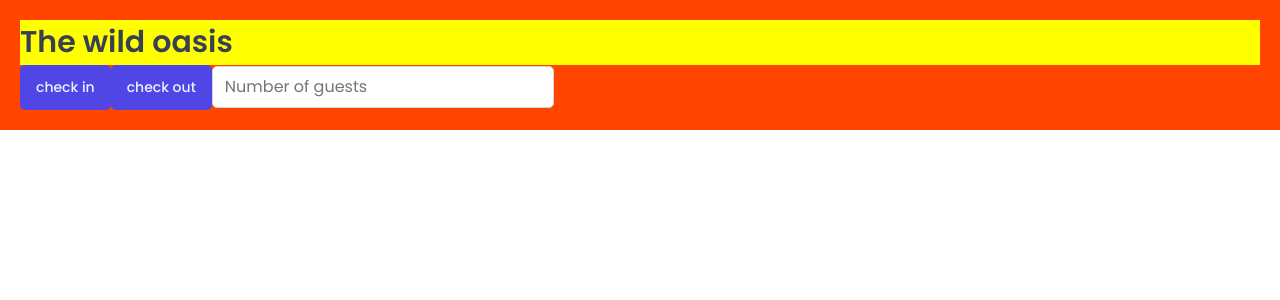
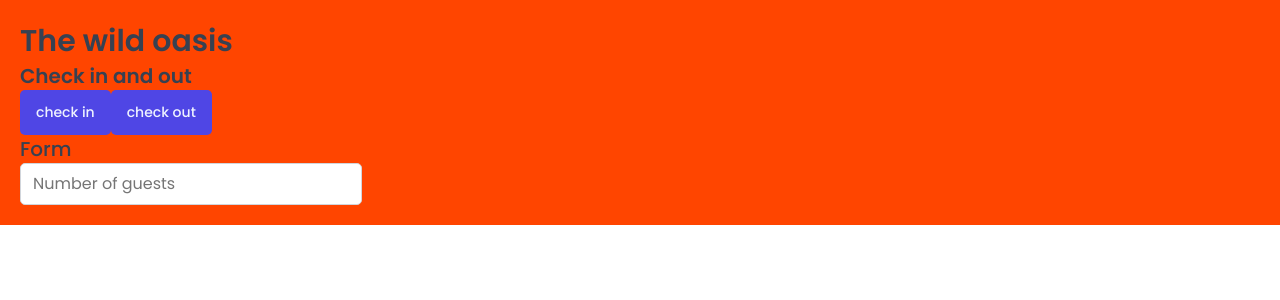
Before and after one commit to eslamalawy/the-ultimate-react-course, a React (Vite) app: page / in a window 1280 px wide. Shown: the top 300 px of the page. Built offline with nearby package versions, Linux system fonts and the light colour scheme; a web font is replaced by a local one.

Commit message:
Styled Component Props and the css Function

```diff
--- a/src/App.jsx
+++ b/src/App.jsx
@@ -2,11 +2,8 @@
 import { GlobalStyled } from "./styles/GlobalStyles";
 import Button from "./ui/Button";
 import Input from "./ui/Input";
-const H1 = styled.h1`
-  font-size: 30px;
-  font-weight: 600;
-  background-color: yellow;
-`;
+import Heading from "./ui/Heading";
+
 
 const StyledApp = styled.main`
   background-color: orangered;
@@ -18,9 +15,11 @@
     <>
       <GlobalStyled />
       <StyledApp>
-        <H1>The wild oasis</H1>
+        <Heading as="h1">The wild oasis</Heading>
+        <Heading as="h2">Check in and out</Heading>
         <Button onClick={() => alert("check in ")}>check in</Button>
         <Button onClick={() => alert("check out")}>check out</Button>
+        <Heading as="h3">Form</Heading>
         <Input type="number" placeholder="Number of guests" />
       </StyledApp>
     </>
--- /dev/null
+++ b/src/ui/Heading.jsx
@@ -0,0 +1,35 @@
+import styled, { css } from "styled-components";
+
+// const test = css`
+//   text-align: center;
+//   ${10 > 5 && "background-color: yellow"}
+
+//   `;
+
+const Heading = styled.h1`
+  ${(props) =>
+    props.as === "h1" &&
+    css`
+      font-size: 3rem;
+      font-weight: 600;
+    `}
+
+  ${(props) =>
+    props.as === "h2" &&
+    css`
+      font-size: 2rem;
+      font-weight: 600;
+    `}
+
+    ${(props) =>
+    props.as === "h3" &&
+    css`
+      font-size: 2rem;
+      font-weight: 500;
+    `}
+
+  line-height:1.4;
+`;
+/* ${test} */
+
+export default Heading;
```
